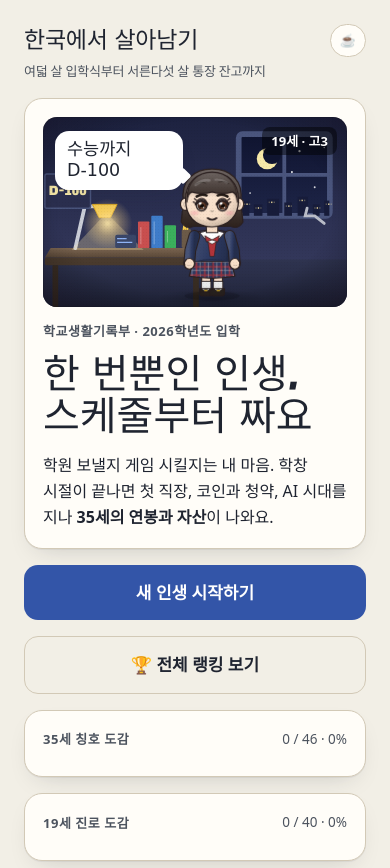
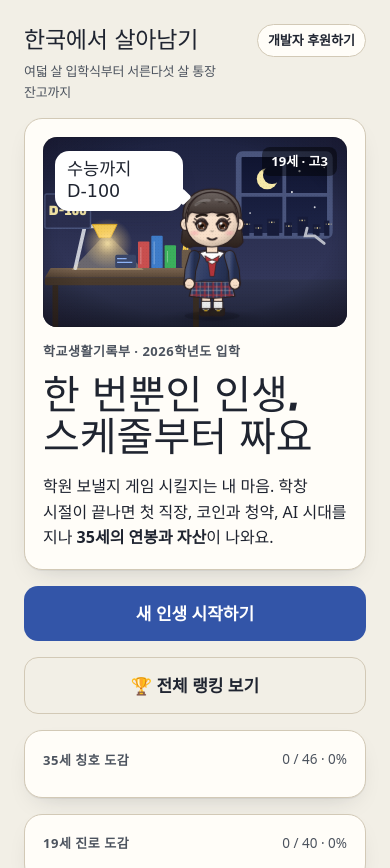
Before and after one commit to taehuicho00/korea-survival, a plain HTML site: page index.html in a window 390 px wide. Shown: the top 868 px of the page. Drawn offline with Linux system fonts and the light colour scheme; a web font is replaced by a local one.

Commit message:
후원 버튼을 '개발자 후원하기'로 변경, 언어 버튼 아래 배치
Co-Authored-By: Claude Opus 5.5 <noreply@anthropic.com>
Claude-Session: https://claude.ai/code/session_01SWrb1YxBeqESjjeMdexKLu

```diff
--- a/index.html
+++ b/index.html
@@ -247,7 +247,7 @@ h1,h2,h3{text-wrap:balance;margin:0}
 .rkrow{display:grid;grid-template-columns:32px minmax(0,1fr) auto;gap:8px;align-items:center;text-align:left;border:1px solid var(--line);background:var(--paper);color:var(--ink);border-radius:12px;padding:9px 10px;font:inherit}
 .rkrow.me{border-color:var(--ink);box-shadow:inset 0 0 0 1px var(--ink)}
 .rkn{font-size:18px;text-align:center;font-weight:800}.rkm{display:flex;flex-direction:column;min-width:0}.rkm small{font-size:11.5px;color:var(--muted);white-space:nowrap;overflow:hidden;text-overflow:ellipsis}.rkv{font-weight:800;font-size:14px}
-.tops{flex:none;align-self:flex-start;display:flex;gap:6px;flex-wrap:wrap;justify-content:flex-end}@media (max-width:440px){.dont{display:none}.tops{gap:4px}.tops .langsw{padding:5px 9px;font-size:12px}}.langsw.don{cursor:pointer;font:inherit;font-size:13px;font-weight:700}
+.tops{flex:none;align-self:flex-start;display:flex;flex-direction:column;align-items:stretch;gap:6px}.tops .langs{align-self:stretch}.tops .langs .langsw{flex:1;text-align:center}.tops .don{text-align:center;padding:5px 10px;font-size:12px}.langsw.don{cursor:pointer;font:inherit;font-size:13px;font-weight:700}
 .donbox{display:flex;align-items:center;justify-content:space-between;gap:10px;border:1px solid var(--line);border-radius:12px;background:var(--paper);padding:12px 14px;margin:12px 0}.donbox small{display:block;color:var(--muted);font-size:12px}.donbox b{font-size:18px;letter-spacing:.3px}
 .langs{flex:none;align-self:flex-start;display:flex;gap:6px}
 .langsw{flex:none;border:1px solid var(--line);background:var(--card);color:var(--ink);border-radius:999px;padding:6px 12px;font-size:13px;font-weight:700;text-decoration:none}
@@ -1595,7 +1595,7 @@ if(typeof document!=='undefined'&&document.addEventListener)document.addEventLis
   const x=t.closest('.dxt');if(x){const box=x.closest('.dexbox');box.querySelectorAll('.dxt.sel').forEach(y=>y.classList.remove('sel'));x.classList.add('sel');const d=box.querySelector('.dxd');d.innerHTML=`<strong>${esc(x.dataset.n)}</strong><span>${esc(x.dataset.d)}</span>`;d.classList.add('on')}});
 const DON={bank:'우리은행',no:'1002-345-569373',raw:'1002345569373'};
 const donOn=()=>typeof document!=='undefined'&&!/^(zh|en)/.test((document.documentElement&&document.documentElement.lang)||'');
-const LANG_SW=()=>'<span class="tops">'+(donOn()?'<button type="button" class="langsw don" id="donbtn" aria-label="개발자 후원">☕<span class="dont"> 후원</span></button>':'')+(/github\.io$/.test(location.hostname)?'<span class="langs"><a class="langsw" href="zh/" lang="zh-CN">中文</a><a class="langsw" href="en/" lang="en">EN</a></span>':'')+'</span>';
+const LANG_SW=()=>'<span class="tops">'+(/github\.io$/.test(location.hostname)?'<span class="langs"><a class="langsw" href="zh/" lang="zh-CN">中文</a><a class="langsw" href="en/" lang="en">EN</a></span>':'')+(donOn()?'<button type="button" class="langsw don" id="donbtn">개발자 후원하기</button>':'')+'</span>';
 function showDonate(){const mob=typeof navigator!=='undefined'&&/Android|iPhone|iPad/i.test(navigator.userAgent||'');
   openSheet(`<span class="label">개발자 후원하기</span><h2 class="sheet-title">커피 한 잔 사 주기 ☕</h2><p class="lead">${esc('재밌게 즐기셨다면 개발자에게 커피 한 잔 부탁드려요. 후원금은 새 직업 · 이벤트 업데이트에 쓰여요.')}</p>
   <div class="donbox"><div><small>${esc(DON.bank)}</small><b class="num">${esc(DON.no)}</b></div><button type="button" class="btn small" id="doncopy">${esc('계좌 복사')}</button></div>
```
Also changed, not shown: en/index.html (+2 -2 lines), zh/index.html (+2 -2 lines).
